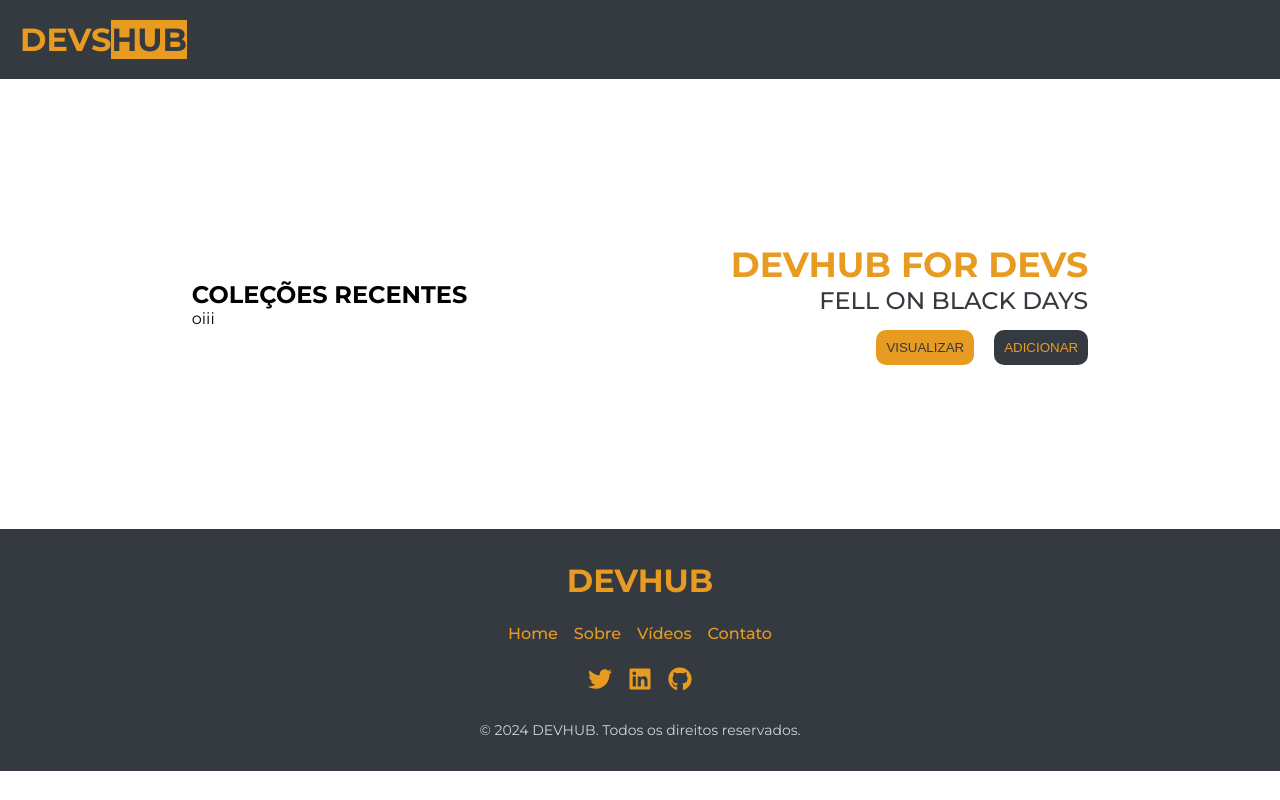
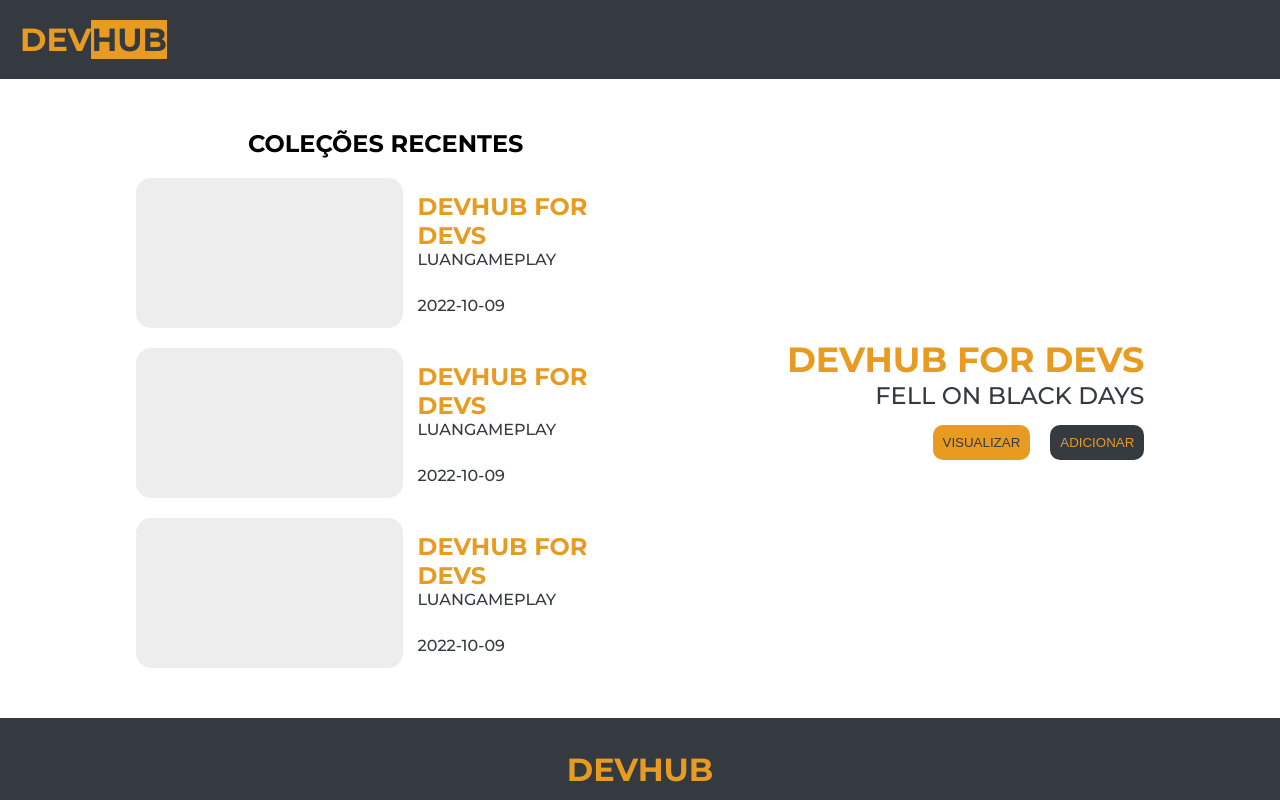
Before and after one commit to jovem-edson/frontdevhub, a React (Create React App) app in the folder frontdevhub/: page /home in a window 1280 px wide. Shown: the top 800 px of the page. Built offline with nearby package versions, Linux system fonts and the light colour scheme.

Commit message:
criando e estilizando componente colecao

```diff
--- a/frontdevhub/src/components/cabecalho/index.js
+++ b/frontdevhub/src/components/cabecalho/index.js
@@ -5,7 +5,7 @@ export default function Cabecalho() {
     return (
         <header className='cabecalho'>
             <div className='cabecalho-logo'>
-                <h1>DEVS<p>HUB</p></h1>
+                <h1>DEV<p>HUB</p></h1>
 
             </div>
         </header>
--- /dev/null
+++ b/frontdevhub/src/components/colecao/index.js
@@ -0,0 +1,28 @@
+import './index.scss'
+
+export default function Colecao(){
+    return(
+        <div className='colecao-container'>
+            <div className='colecao-foto'>
+
+            </div>
+
+            <div className='colecao-info'>
+                <div>
+                <h1 className='colecao-titulo'>
+                    DEVHUB FOR DEVS
+                </h1>
+                <p className='colecao-desc'>
+                    LUANGAMEPLAY
+                </p>
+                </div>
+
+                <div>
+                <p className='colecao-data'>
+                    2022-10-09
+                </p>
+                </div>
+            </div>
+        </div>
+    )
+}
--- /dev/null
+++ b/frontdevhub/src/components/colecao/index.scss
@@ -0,0 +1,28 @@
+.colecao-container {
+    display: flex;
+    width: 500px;
+    height: 150px;
+    gap: 15px;
+
+    .colecao-foto {
+        width: 300px;
+        height: 100%;
+        border-radius: 15px;
+        background-color: #ededed;
+    }
+
+    .colecao-info {
+        display: flex;
+        flex-direction: column;
+        justify-content: space-around;
+
+        .colecao-titulo {
+            color: #e89b21;
+        }
+
+        p {
+            color: #343a40;
+            font-weight: 500;
+        }
+    }
+}
--- a/frontdevhub/src/components/rodape/index.js
+++ b/frontdevhub/src/components/rodape/index.js
@@ -1,7 +1,7 @@
 import './index.scss'
 import { FaTwitter, FaLinkedin, FaGithub } from 'react-icons/fa';
 
-function Rodape() {
+export default function Rodape() {
   return (
     <footer className='rodape'>
       <div className='rodape-conteudo'>
@@ -28,5 +28,3 @@ function Rodape() {
     </footer>
   );
 }
-
-export default Rodape;
--- a/frontdevhub/src/pages/home/index.js
+++ b/frontdevhub/src/pages/home/index.js
@@ -1,6 +1,7 @@
 import './index.scss'
 import Cabecalho from '../../components/cabecalho'
 import Rodape from '../../components/rodape'
+import Colecao from '../../components/colecao'
 
 export default function Home() {
     return (
@@ -14,7 +15,9 @@ export default function Home() {
                     </h1>
 
                     <div className='colecoes'>
-                        <p>oiii</p>
+                        <Colecao/>
+                        <Colecao/>
+                        <Colecao/>
                     </div>
                 </section>
 
--- a/frontdevhub/src/pages/home/index.scss
+++ b/frontdevhub/src/pages/home/index.scss
@@ -8,10 +8,22 @@ body {
     justify-content: space-around;
     width: 100%;
     max-width: 1200px;
-    padding: 0 20px;
+    padding: 50px 20px;
     margin: 0 auto;
-    height: 450px;
     align-items: center;
+}
+
+.conteudo-colecoes {
+    display: flex;
+    flex-direction: column;
+    align-items: center;
+    gap: 20px;
+
+    .colecoes {
+        display: flex;
+        flex-direction: column;
+        gap: 20px;
+    }
 }
 
 .conteudo-criar {
```
Also changed, not shown: frontdevhub/src/pages/adicionarColecao/index.js (+12 -0 lines).
